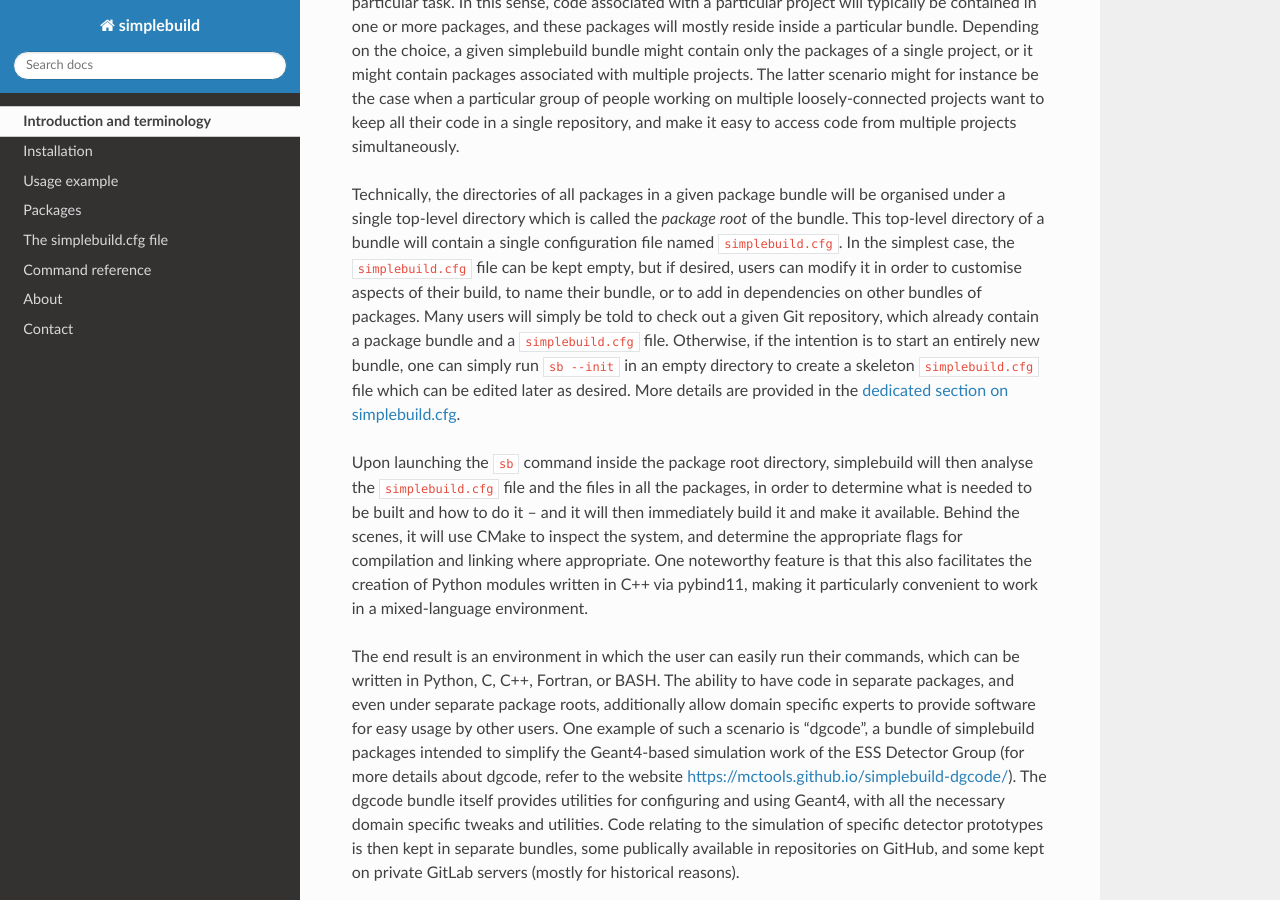
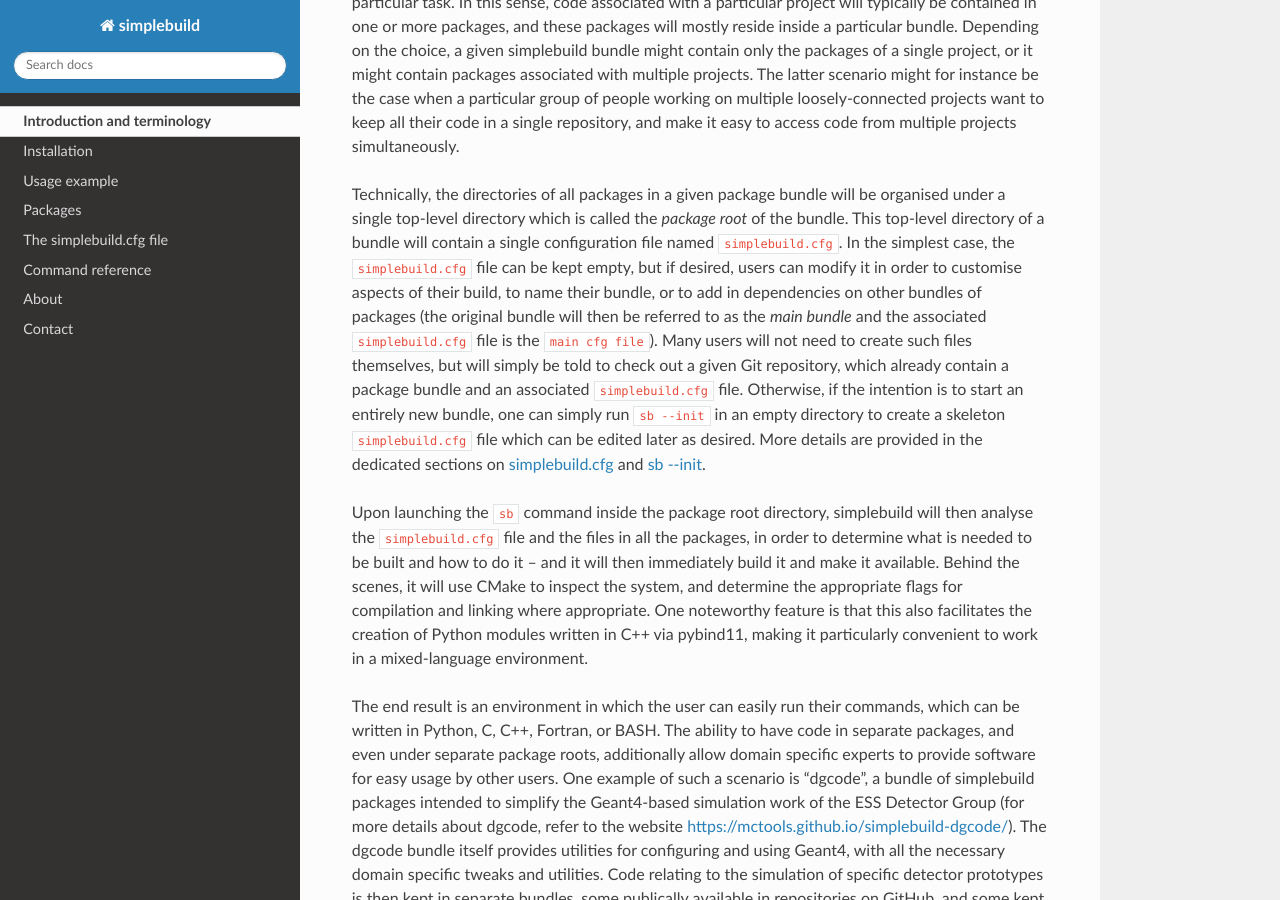
Before and after one commit to mctools/simplebuild, a Sphinx documentation site: the page built from doc/source/intro.rst, in a window 1280 px wide and 900 px high, scrolled down 698 px. Built offline with Sphinx 7.4.7 and the Read the Docs theme 2.0.0, drawn with Linux system fonts in a browser that asks for light colours; the version number could not be read and is left out.

Commit message:
Use main instead of master terminology.

```diff
--- a/doc/source/intro.rst
+++ b/doc/source/intro.rst
@@ -45,13 +45,17 @@ of the bundle. This top-level directory of a bundle will contain a single
 configuration file named ``simplebuild.cfg``. In the simplest case, the
 ``simplebuild.cfg`` file can be kept empty, but if desired, users can modify it
 in order to customise aspects of their build, to name their bundle, or to add in
-dependencies on other bundles of packages. Many users will simply be told to
-check out a given Git repository, which already contain a package bundle and a
-``simplebuild.cfg`` file. Otherwise, if the intention is to start an entirely
-new bundle, one can simply run ``sb --init`` in an empty directory to create a
-skeleton ``simplebuild.cfg`` file which can be edited later as desired. More
-details are provided in the :ref:`dedicated section on simplebuild.cfg
-<sbdotcfg>`.
+dependencies on other bundles of packages (the original bundle will then be
+referred to as the *main bundle* and the associated ``simplebuild.cfg`` file is
+the ``main cfg file``). Many users will not need to create such files
+themselves, but will simply be told to check out a given Git repository, which
+already contain a package bundle and an associated ``simplebuild.cfg``
+file. Otherwise, if the intention is to start an entirely new bundle, one can
+simply run ``sb --init`` in an empty directory to create a skeleton
+``simplebuild.cfg`` file which can be edited later as desired. More details are
+provided in the dedicated sections on :ref:`simplebuild.cfg <sbdotcfg>` and `sb
+-\-init <./cmdline.html#new-bundle-initialisation-options>`_.
+
 
 Upon launching the ``sb`` command inside the package root directory, simplebuild
 will then analyse the ``simplebuild.cfg`` file and the files in all the
```
Also changed, not shown: doc/source/simplebuilddotcfg.rst (+7 -8 lines), 5 other files.
